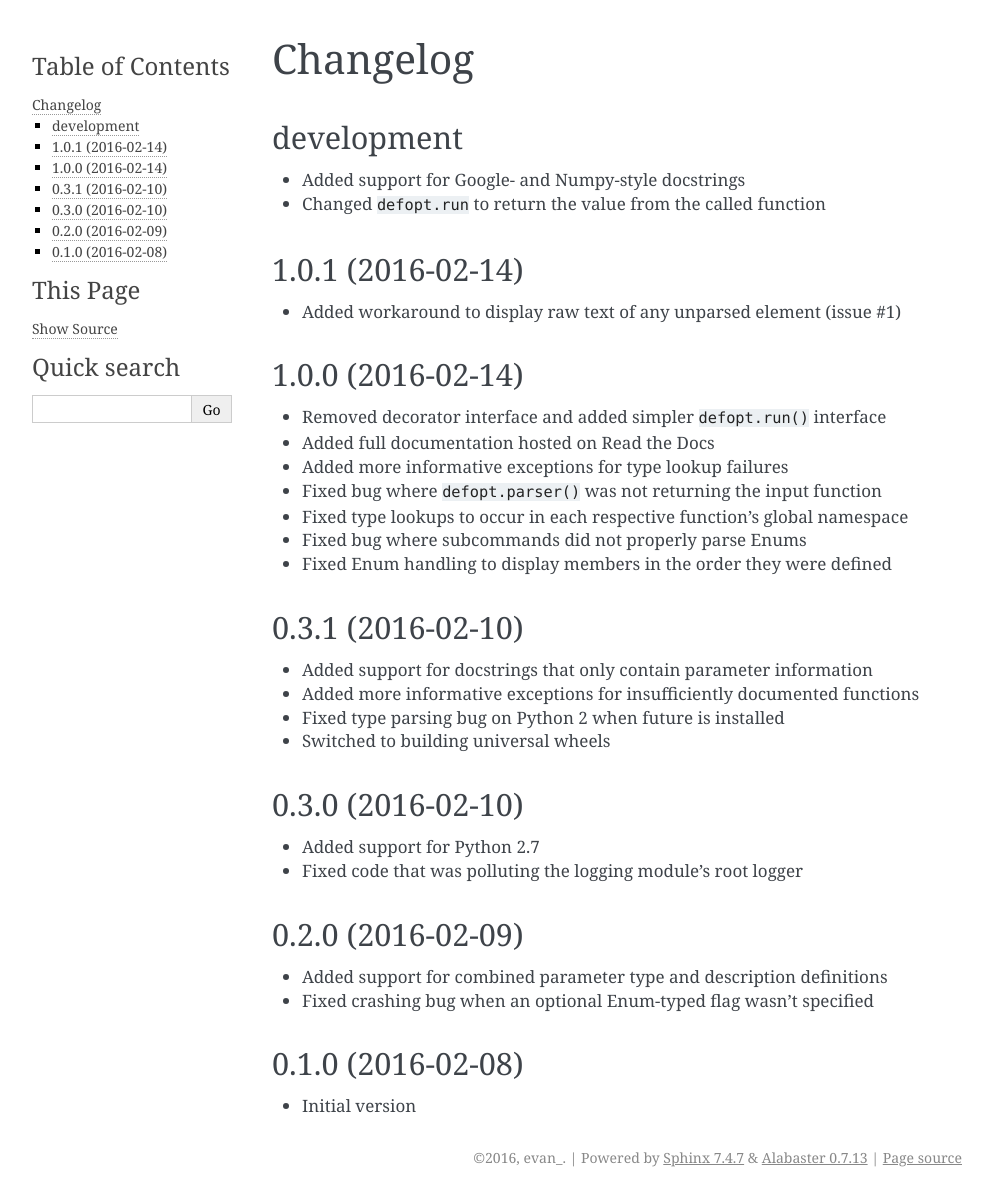
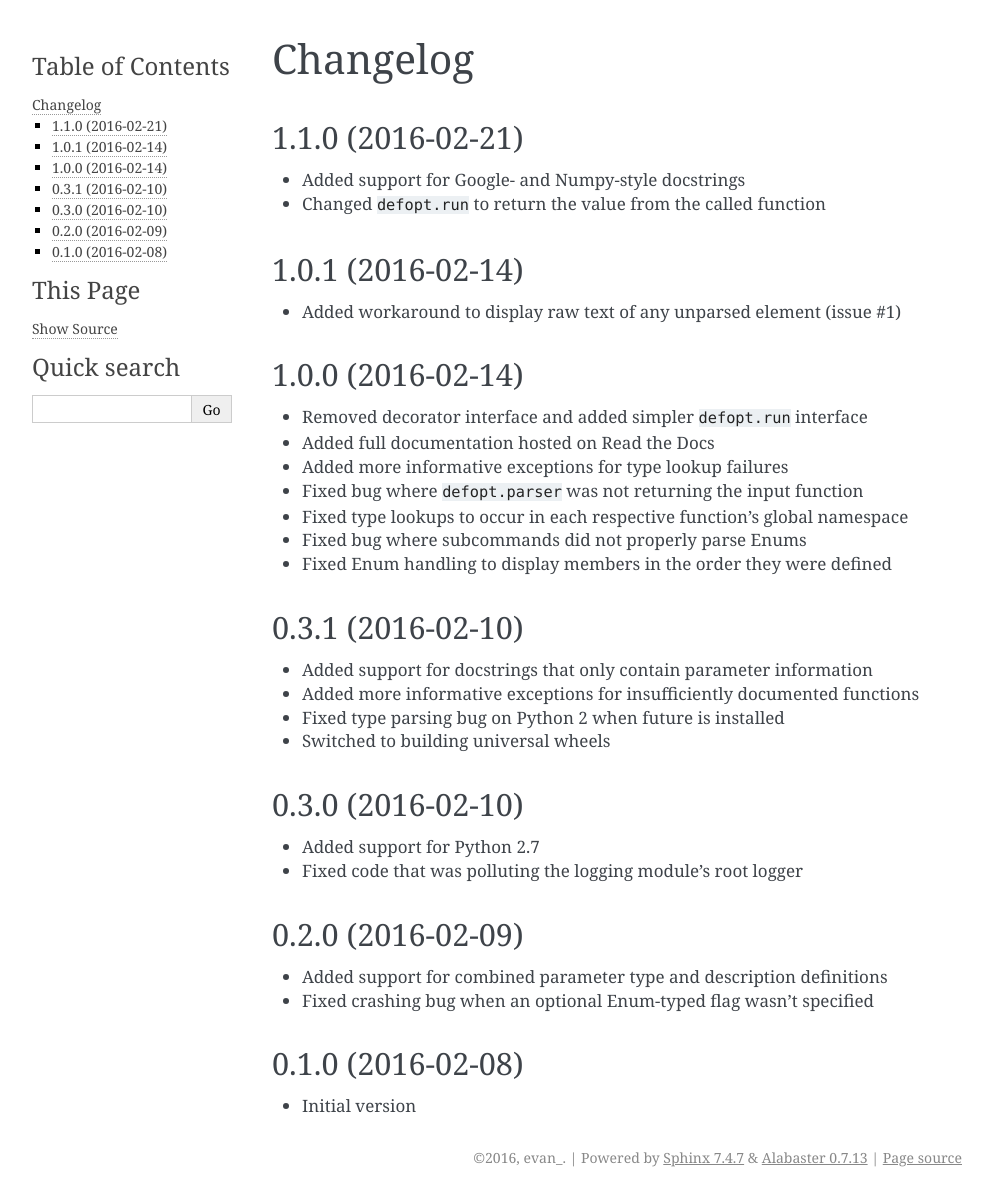
Before and after one commit to anntzer/defopt, a Sphinx documentation site: the page built from docs/changelog.rst, in a window 1280 px wide. Shown: the whole page, without its empty margins (148-1141 px from the left). Built offline with Sphinx 7.4.7, drawn with Linux system fonts in a browser that asks for light colours.

Commit message:
Update for 1.1.0

```diff
--- a/docs/changelog.rst
+++ b/docs/changelog.rst
@@ -1,8 +1,8 @@
 Changelog
 =========
 
-development
------------
+1.1.0 (2016-02-21)
+------------------
 
 * Added support for Google- and Numpy-style docstrings
 * Changed ``defopt.run`` to return the value from the called function
@@ -15,10 +15,10 @@ development
 1.0.0 (2016-02-14)
 ------------------
 
-* Removed decorator interface and added simpler ``defopt.run()`` interface
+* Removed decorator interface and added simpler ``defopt.run`` interface
 * Added full documentation hosted on Read the Docs
 * Added more informative exceptions for type lookup failures
-* Fixed bug where ``defopt.parser()`` was not returning the input function
+* Fixed bug where ``defopt.parser`` was not returning the input function
 * Fixed type lookups to occur in each respective function's global namespace
 * Fixed bug where subcommands did not properly parse Enums
 * Fixed Enum handling to display members in the order they were defined
--- a/docs/conf.py
+++ b/docs/conf.py
@@ -14,6 +14,7 @@
 
 import sys
 import os
+import pkg_resources
 
 # If extensions (or modules to document with autodoc) are in another directory,
 # add these directories to sys.path here. If the directory is relative to the
@@ -58,9 +59,9 @@ author = u'evan_'
 # built documents.
 #
 # The short X.Y version.
-version = u'1.0'
+version = pkg_resources.require('defopt')[0].version
 # The full version, including alpha/beta/rc tags.
-release = u'1.0.0'
+release = pkg_resources.require('defopt')[0].version
 
 # The language for content autogenerated by Sphinx. Refer to documentation
 # for a list of supported languages.
--- a/setup.py
+++ b/setup.py
@@ -7,7 +7,7 @@ with open('README.rst') as readme:
 
 setup(
     name='defopt',
-    version='1.0.1',
+    version='1.1.0',
     description='Effortless argument parser',
     long_description=long_description,
     author='evan_',
```
